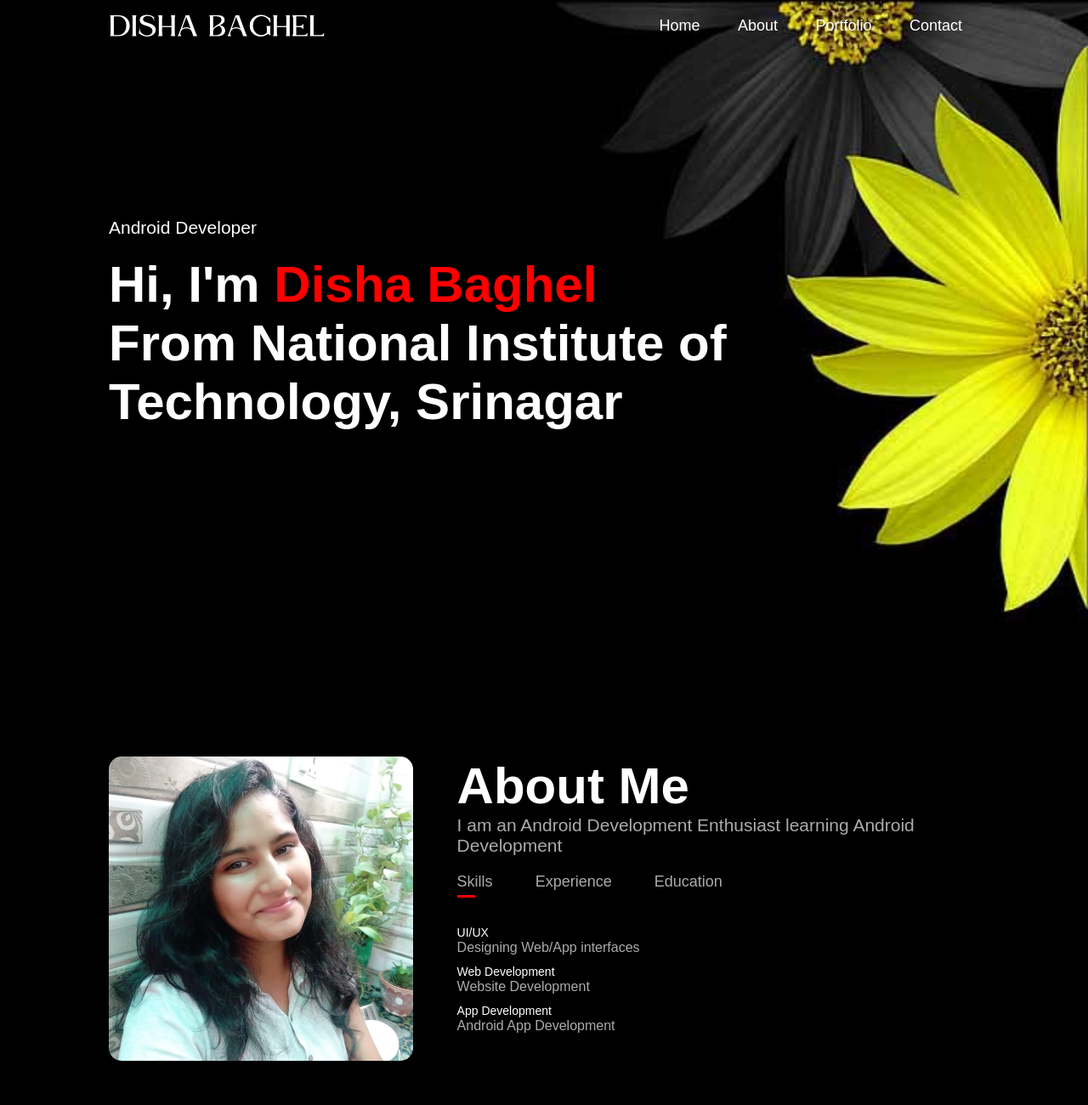
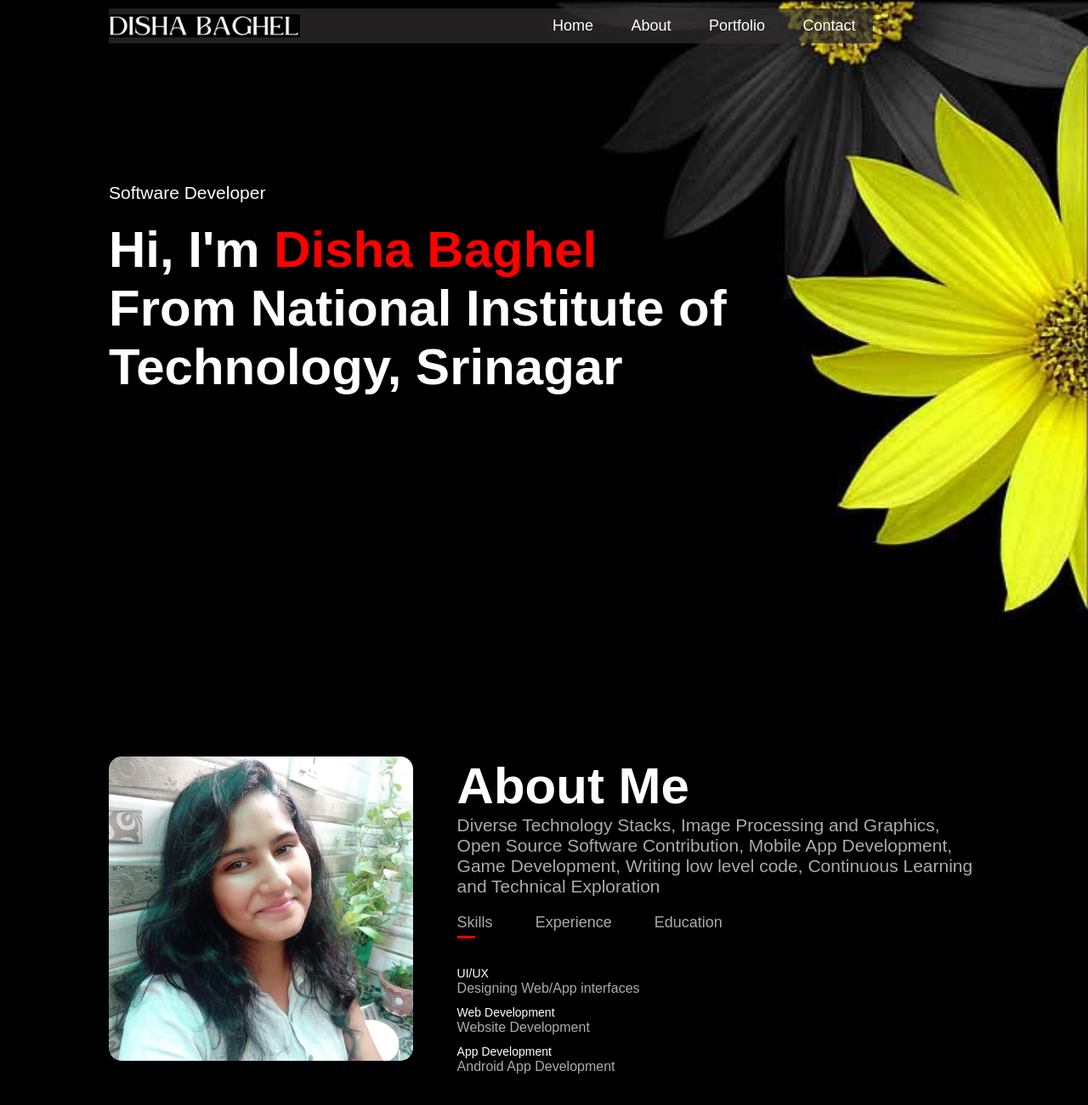
Before and after one commit to Disha-Baghel/My-Portfolio, a plain HTML site: page index.html in a window 1280 px wide. Shown: the top 1300 px of the page at 85% size. Drawn offline with Linux system fonts and the light colour scheme.

Commit message:
added a navigation bar

```diff
--- a/index.html
+++ b/index.html
@@ -12,6 +12,7 @@
 <body>
     <div id="header">
         <div class="container">
+            <div class="static-header">
                 <nav>
                     <img src="images/Disha2.jpg" class="logo">
                     <ul>
@@ -21,8 +22,9 @@
                         <li><a href="#contact">Contact</a></li>
                     </ul>
                 </nav>
+            </div>
             <div class="header-text">
-                <p>Android Developer</p>
+                <p>Software Developer</p>
                 <h1>Hi, I'm <span> Disha Baghel</span> <br> From National Institute of Technology, Srinagar</h1>
             </div>
         </div>
@@ -37,7 +39,8 @@
                 <div class="about-col-2">
                     <h1 class="subtitle">About Me</h1>
                     <p >
-                        I am an Android Development Enthusiast learning Android Development
+                        Diverse Technology Stacks, Image Processing and Graphics, Open Source Software Contribution, Mobile App
+Development, Game Development, Writing low level code, Continuous Learning and Technical Exploration
                     </p>
                     <div class="tab-title">
                         <p class="tab-links active-link" onclick=" opentab('skills')">Skills</p>
@@ -53,8 +56,8 @@
                     </div>
                     <div class="tab-contents" id="experience">
                         <ul>
-                            <li><span>2021 - Present</span><br> Content Writer at ZER0D4Y club</li>
-                            <li><span>2020 - 2021</span><br> Web Development Intern at Webcab</li>
+                            <li><span>December 2022 - February 2023</span><br> Udiyate Technologies Pvt Ltd.</li>
+                            <li><span>June 2022 - August 2022</span><br> iHub - AWaDH IIT Ropar</li>
                         </ul>
                     </div>
                     <div class="tab-contents" id="education">
--- a/style.css
+++ b/style.css
@@ -11,6 +11,15 @@ body{
     background: #000;
     color: #fff;
 }
+
+.static-header {
+    overflow: hidden;
+    background-color: rgba(49, 46, 46, 0.7);
+    position: fixed;
+    z-index: 1;
+
+}
+
 #header{
     width: 100%;
     height: 100vh;
@@ -149,7 +158,6 @@ nav ul li a:hover::after{
 }
 .work img{
     width: 100%;
-    border-radius: 10px;
     display: block;
     transition: transform 0.5s;
 }
```
Lines whose indentation alone changed are shown as unchanged.
